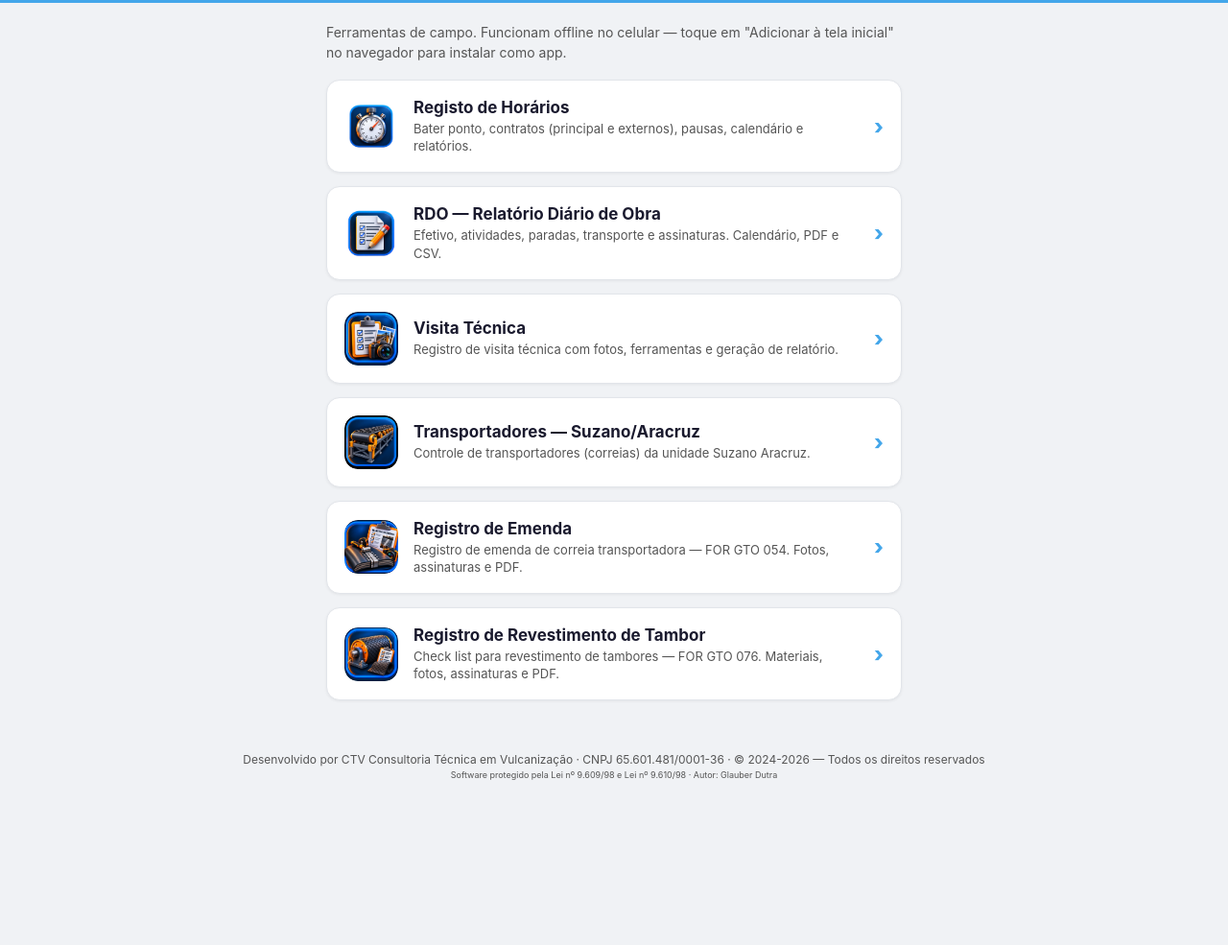
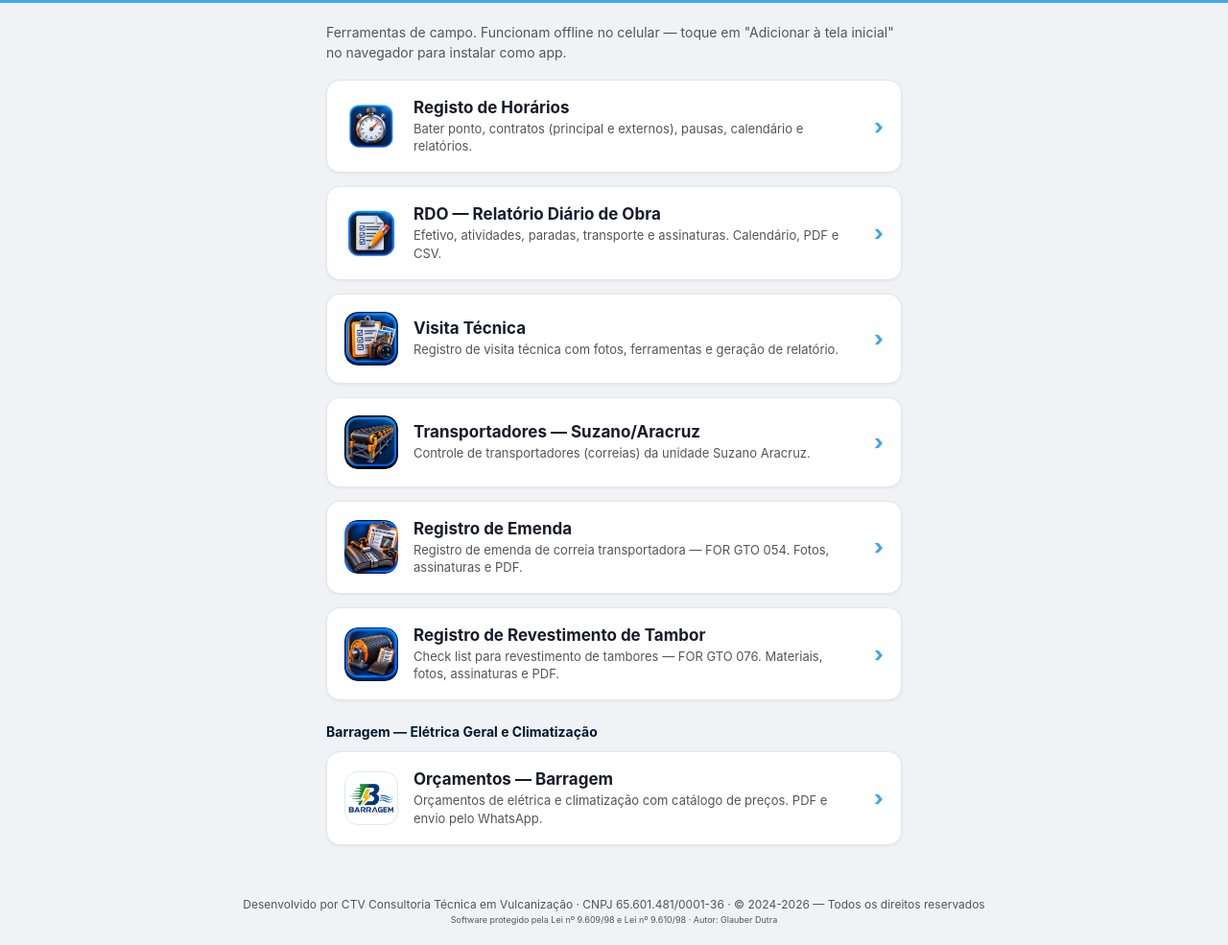
Before and after one commit to CTVMundoVulca/VT-CTV, a plain HTML site: page index.html in a window 1280 px wide. Shown: the part 76-1061 px from the top of the page at 96% size. Before the commit the page ends 910 px from the top, so only its background shows below. Drawn offline with Linux system fonts and the light colour scheme.

Commit message:
Portal: link para o app Orçamentos — Barragem
Co-Authored-By: Claude Opus 5.5 <noreply@anthropic.com>
Claude-Session: https://claude.ai/code/session_01CzTvQpg7qdYTBWRpVdras4

```diff
--- a/index.html
+++ b/index.html
@@ -149,6 +149,17 @@
       </div>
       <div class="app-arrow">›</div>
     </a>
+
+    <p class="intro" style="margin:22px 0 10px;font-weight:700;color:var(--navy)">Barragem — Elétrica Geral e Climatização</p>
+
+    <a class="app-card" href="orcamento_barragem.html" id="card-barragem">
+      <div class="app-ico" style="border:1px solid var(--border)"><img src="icon-barragem-192.png" alt="Barragem"></div>
+      <div class="app-info">
+        <h2>Orçamentos — Barragem</h2>
+        <p>Orçamentos de elétrica e climatização com catálogo de preços. PDF e envio pelo WhatsApp.</p>
+      </div>
+      <div class="app-arrow">›</div>
+    </a>
   </div>
   <div id="ctv-copyright" class="footer">Desenvolvido por CTV Consultoria Técnica em Vulcanização · CNPJ 65.601.481/0001-36 · © 2024-2026 — Todos os direitos reservados<br><span style="font-size:9px">Software protegido pela Lei nº 9.609/98 e Lei nº 9.610/98 · Autor: Glauber Dutra</span></div>
   <script>
--- a/service-worker.js
+++ b/service-worker.js
@@ -3,7 +3,7 @@
    atualização quando há rede) com fallback para o cache (offline).
    Demais assets = cache-first. Troque CACHE_VERSION ao publicar
    mudanças para forçar atualização nos aparelhos. */
-const CACHE_VERSION = 'ctv-campo-v134';
+const CACHE_VERSION = 'ctv-campo-v135';
 
 /* Caminhos relativos ao escopo do SW (funciona sob /vt-ctv/ no GitHub Pages) */
 const APP_SHELL = [
```
